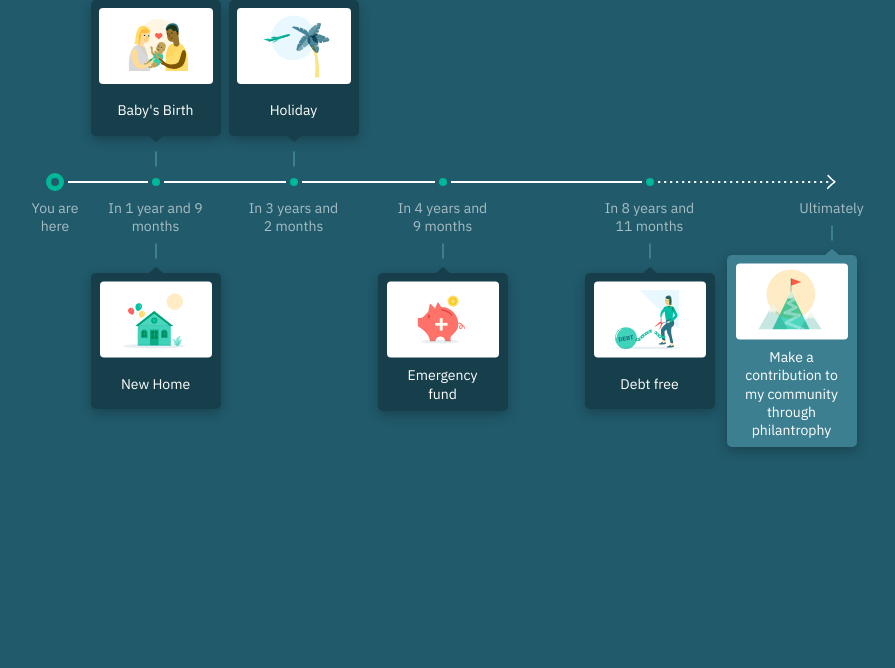
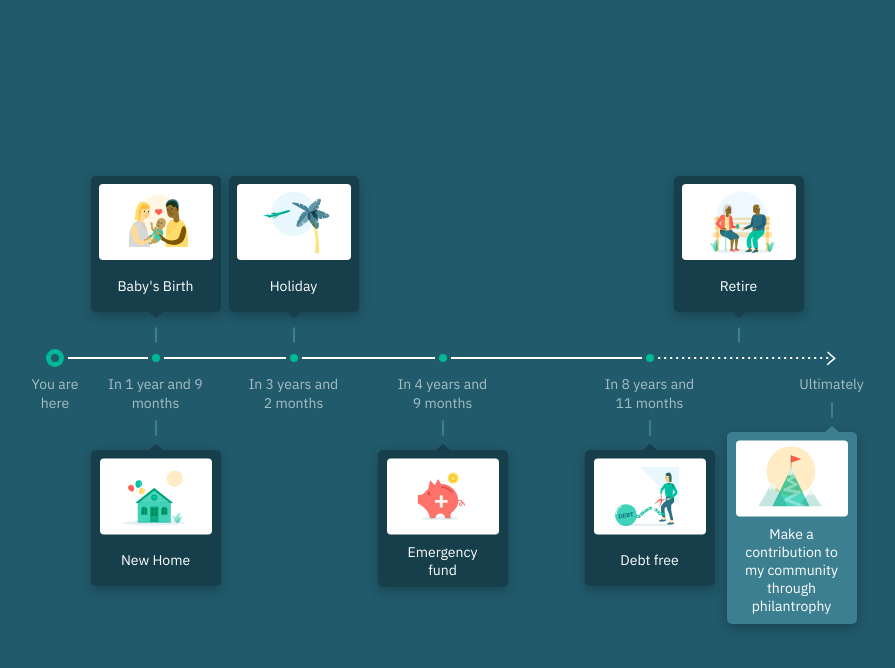
Before and after one commit to Frontendry/lifecheq-app, a React (Create React App) app: page / in a window 1280 px wide. Shown: the top 668 px of the page, without its empty margins (202-1097 px from the left). Built offline with nearby package versions, Linux system fonts and the light colour scheme.

Commit message:
retire component

```diff
--- a/src/App.tsx
+++ b/src/App.tsx
@@ -11,6 +11,7 @@ import ThreeYearsTwoMonths from "./components/Timeline/ThreeYearsTwoMonths";
 import TimeframeGap from "./components/general-components/timeframe/TimeframeGap";
 import FourYearsNineMonths from "./components/Timeline/FourYearsNineMonths";
 import EightYearsElevenMonths from "./components/Timeline/EightYearsElevenMonths";
+import Retire from "./components/Timeline/Retire";
 import Ultimately from "./components/Timeline/Ultimately";
 
 function App() {
@@ -21,8 +22,6 @@ function App() {
      const allWithClass = Array.from(
        document.querySelectorAll(".goal-name-wrap")
      );
-
-
 
      const getMaxHeight = () => {
        let maxHeight: number | undefined = -1;
@@ -47,7 +46,8 @@ function App() {
    }, []);
 
   return (
-    <main className="grid grid-flow-col auto-cols-min min-h-screen justify-center">
+    <main className="flex justify-center items-center  min-h-screen">
+      <div className="grid grid-flow-col auto-cols-min relative">
         <StartingPoint />
 
         <TimeframeSpaceContext.Provider value={{ spacing: 8 }}>
@@ -70,7 +70,10 @@ function App() {
           <TimeframeGap />
         </TimeframeSpaceContext.Provider>
 
+        <Retire />
+
         <Ultimately />
+      </div>
     </main>
   );
 }
--- /dev/null
+++ b/src/components/Timeline/Retire/index.tsx
@@ -0,0 +1,7 @@
+import Retire from "../../general-components/goals/Retire";
+
+const TimeFrame = () => {
+  return <div className="absolute right-[53px] top-0 w-33"><Retire/></div>;
+};
+
+export default TimeFrame;
--- /dev/null
+++ b/src/components/general-components/goals/Retire.tsx
@@ -0,0 +1,11 @@
+// Goal Layout Component
+import GoalLayout from "./GoalLayout";
+
+// Image Type
+import retire from "../../../assets/svgs/retire.svg";
+
+const Retire = () => (
+  <GoalLayout goalName="Retire" imgSrc={retire} oppositeSide={true} />
+);
+
+export default Retire;
```
Also changed, not shown: src/assets/svgs/retire.svg (added). Lines whose indentation alone changed are shown as unchanged.
